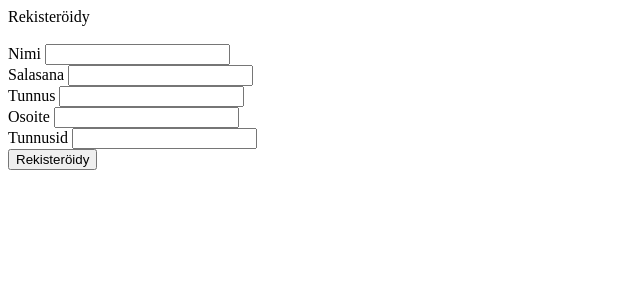
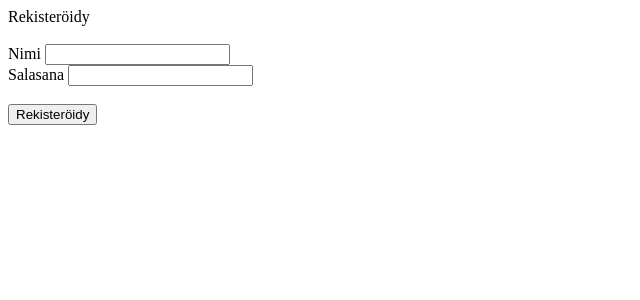
Before and after one commit to NinaVarpa/Laskutustietokanta, a PHP site: page /rekisterointi.php in a window 1280 px wide. Shown: the top 300 px of the page, without its empty margins (0-640 px from the left). Run offline with PHP 8.4, Linux system fonts and the light colour scheme.

Commit message:
Update rekisterointi.php

```diff
--- a/rekisterointi.php
+++ b/rekisterointi.php
@@ -5,12 +5,7 @@
           <input class="lomake" type="text" name="Nimi"><br>
           <label for="salasana"> Salasana </label>
           <input class="lomake" type="text" name="Salasana"><br>
-          <label for="Tunnus"> Tunnus </label>
-          <input class="lomake" type="text" name="Tunnus"><br>
-          <label for="Osoite"> Osoite </label>
-          <input class="lomake" type="text" name="Osoite"><br>
-          <label for="Tunnusid"> Tunnusid </label>
-          <input class="lomake" type="text" name="Tunnusid"><br>
+          <br>
           <input class="lomaketieto"type="submit"value="Rekisteröidy">
         </form>
     </html>
```
